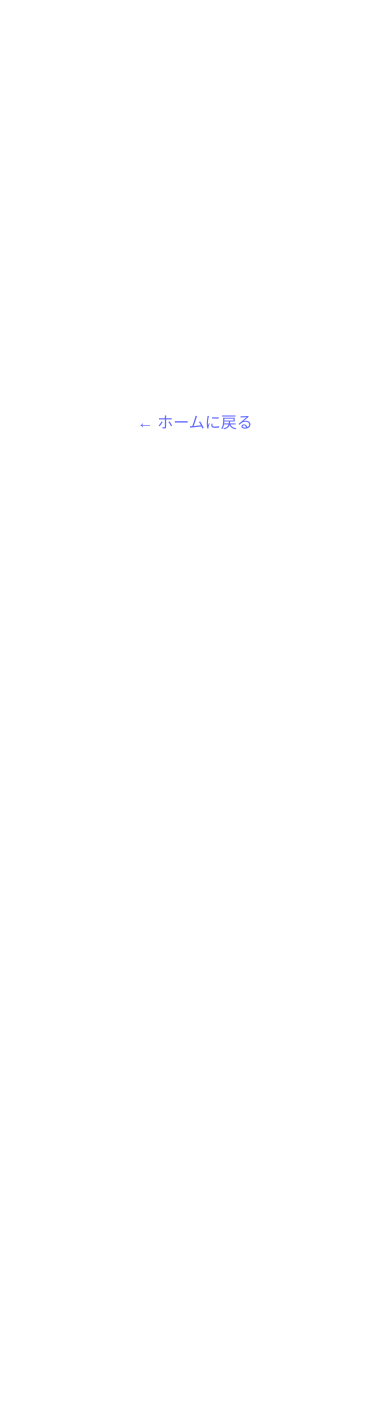
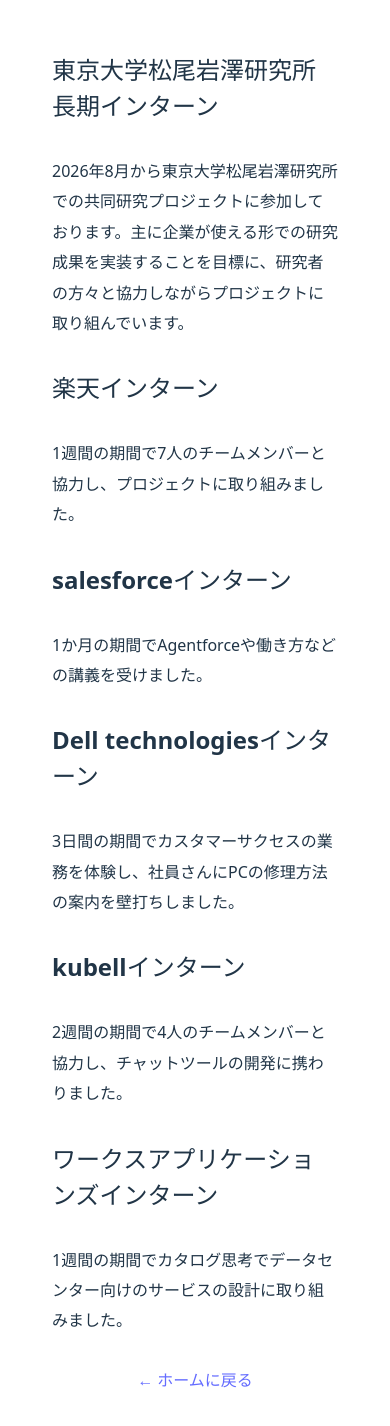
Before and after one commit to kai24-cell/Portforio, a React (Vite) app: page /longintern in a window 390 px wide. Shown: the top 1426 px of the page. Before the commit the page ends 844 px from the top, so only its background shows below. Built offline with nearby package versions, Linux system fonts and the light colour scheme.

Commit message:
インターン実績のカード完成

```diff
--- a/src/App.css
+++ b/src/App.css
@@ -46,3 +46,44 @@
   padding: 10px;
   margin: 10px 0;
 }
+
+.internship-card {
+  display: block;
+  padding: 20px;
+  color: inherit;
+  text-decoration: none;
+  border-radius: 8px;
+  overflow-wrap: anywhere;
+}
+
+.internship-card:hover,
+.internship-card:focus-visible {
+  color: inherit;
+  border-color: #646cff;
+}
+
+.internship-detail {
+  max-width: 800px;
+  margin: 0 auto;
+  padding: 20px;
+  overflow-wrap: anywhere;
+}
+
+.internship-detail :is(h1, h2, h3, h4, h5, h6) {
+  font-size: clamp(1.5rem, 4vw, 2.4rem);
+  font-weight: 700;
+  line-height: 1.5;
+  margin: 0 0 24px;
+  text-align: left;
+}
+
+.internship-description {
+  margin: 32px 0;
+  text-align: left;
+  line-height: 1.9;
+}
+
+.internship-description p {
+  margin: 0 0 24px;
+  white-space: pre-line;
+}
--- a/src/App.jsx
+++ b/src/App.jsx
@@ -18,7 +18,7 @@
         <Route path="/onetapclersound" element={<OnetapclerSoundpage />} />
         <Route path="/youtube" element={<YoutubeWebpage />} />
         <Route path="/skinnavia" element={<Skinnaviapage />} />
-        <Route path="/Longintern" element={<LongInternpage />} />
+        <Route path="/longintern" element={<LongInternpage />} />
       </Routes>
     </div>
   );
--- a/src/components/LongIntern.jsx
+++ b/src/components/LongIntern.jsx
@@ -1,11 +1,47 @@
 import { Link } from "react-router-dom"; // リンク機能を使うため
+import { internshipData } from "../data/internshipData";
 function LongInternpage() {
   return (
-    <div style={{ maxWidth: '800px', margin: '0 auto', padding: '20px' }}>
-
+    <article className="internship-detail">
+      <h1>{internshipData.title}</h1>
+      <div className="internship-description">
+        {internshipData.paragraphs.map((paragraph, index) => (
+          <p key={index}>{paragraph}</p>
+        ))}
+      </div>
+      <h2>{internshipData.title2}</h2>
+      <div className="internship-description">
+        {internshipData.paragraphs2.map((paragraph, index) => (
+          <p key={index}>{paragraph}</p>
+        ))}
+      </div>
+      <h3>{internshipData.title3}</h3>
+      <div className="internship-description">
+        {internshipData.paragraphs3.map((paragraph, index) => (
+          <p key={index}>{paragraph}</p>
+        ))}
+      </div>
+      <h4>{internshipData.title4}</h4>
+      <div className="internship-description">
+        {internshipData.paragraphs4.map((paragraph, index) => (
+          <p key={index}>{paragraph}</p>
+        ))}
+      </div>
+      <h5>{internshipData.title5}</h5>
+      <div className="internship-description">
+        {internshipData.paragraphs5.map((paragraph, index) => (
+          <p key={index}>{paragraph}</p>
+        ))}
+      </div>
+      <h6>{internshipData.title6}</h6>
+      <div className="internship-description">
+        {internshipData.paragraphs6.map((paragraph, index) => (
+          <p key={index}>{paragraph}</p>
+        ))}
+      </div>
       {/* ホームに戻るボタン */}
       <Link to="/">← ホームに戻る</Link>
-    </div>
+    </article>
   );
 }
 
--- a/src/components/ProjectList.jsx
+++ b/src/components/ProjectList.jsx
@@ -1,4 +1,5 @@
 import {Link} from "react-router-dom"; // リンク機能を使うため
+import { internshipData } from "../data/internshipData";
 function Projects() {
   return (
     <section>
@@ -13,11 +14,10 @@
       </Link>
 
       {/*プロジェクト 2: */}
-      <Link to="/LongIntern" style={{ textDecoration: 'none', color: 'inherit' }}>
-      <div className="project-card">
-        <h3>長期インターンシップ</h3>
-        <p>東京大学松尾岩澤研究所共同研究プロジェクト長期インターンシップ</p>
-      </div>
+      <Link to="/longintern" className="project-card internship-card">
+        <h2>長期インターンシップ</h2>
+        <p>{internshipData.title}</p>
+        <span>詳細を見る →</span>
       </Link>
 
       {/* プロジェクト 2:  */}
--- /dev/null
+++ b/src/data/internshipData.js
@@ -0,0 +1,26 @@
+export const internshipData = {
+  title: "東京大学松尾岩澤研究所長期インターン",
+  paragraphs: [
+    "2026年8月から東京大学松尾岩澤研究所での共同研究プロジェクトに参加しております。主に企業が使える形での研究成果を実装することを目標に、研究者の方々と協力しながらプロジェクトに取り組んでいます。",
+  ],
+  title2: "楽天インターン",
+  paragraphs2: [
+    "1週間の期間で7人のチームメンバーと協力し、プロジェクトに取り組みました。",
+  ],
+  title3: "salesforceインターン",
+  paragraphs3: [
+    "1か月の期間でAgentforceや働き方などの講義を受けました。",
+  ],
+  title4: "Dell technologiesインターン",
+  paragraphs4: [
+    "3日間の期間でカスタマーサクセスの業務を体験し、社員さんにPCの修理方法の案内を壁打ちしました。",
+  ],
+  title5: "kubellインターン",
+  paragraphs5: [
+    "2週間の期間で4人のチームメンバーと協力し、チャットツールの開発に携わりました。",
+  ],
+  title6: "ワークスアプリケーションズインターン",
+  paragraphs6: [
+    "1週間の期間でカタログ思考でデータセンター向けのサービスの設計に取り組みました。",
+  ],
+};
```
Also changed, not shown: 1 other file (tests, documents, lock files or other folders).
